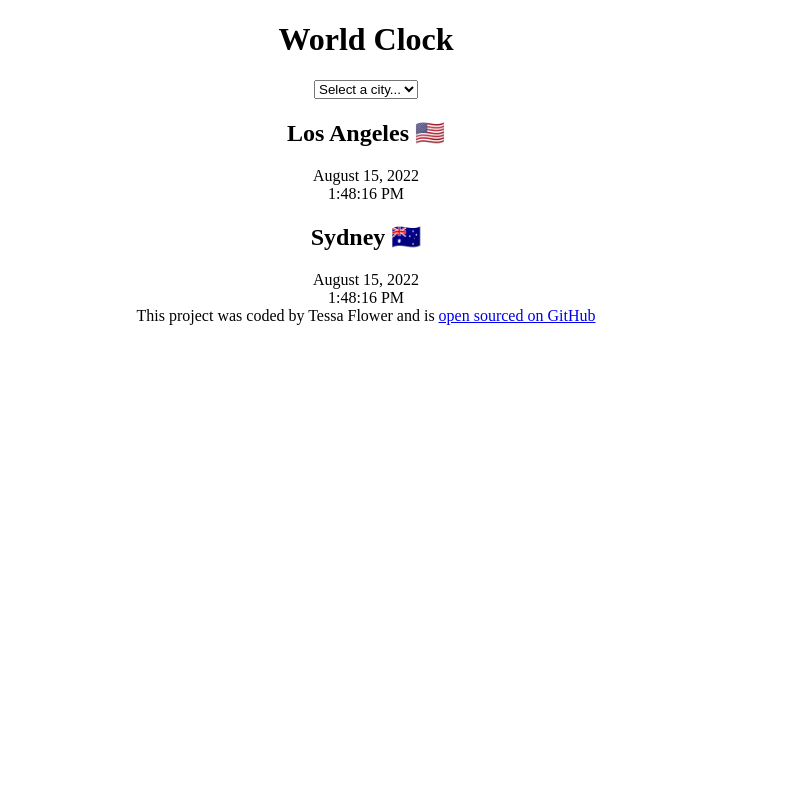
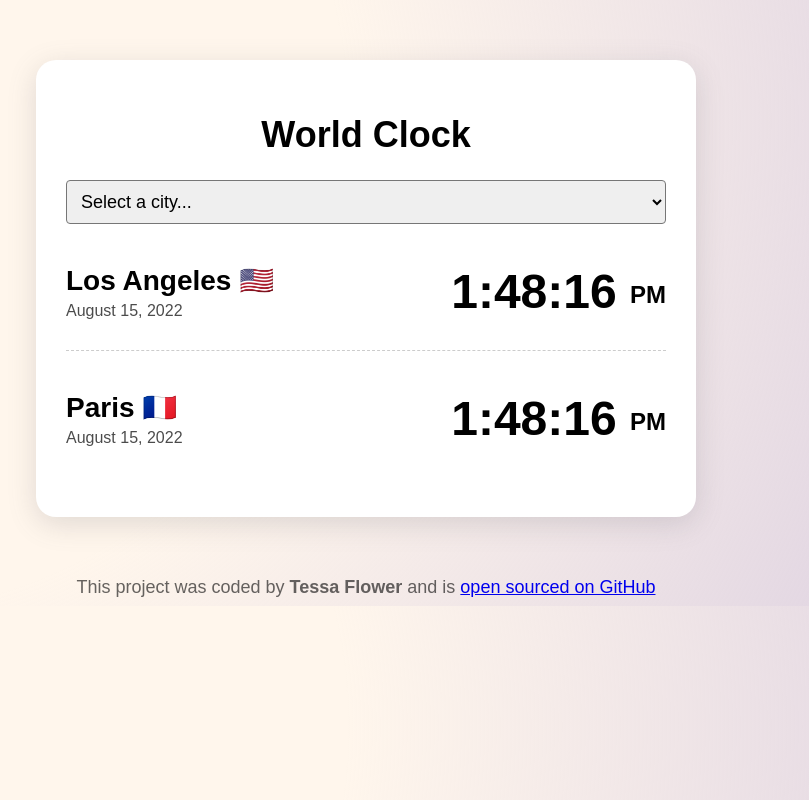
Before and after one commit to tessaflower/world-clock, a plain HTML site: page index.html in a window 1280 px wide. Shown: the whole page, without its empty margins (274-1083 px from the left). Drawn offline with Linux system fonts and the light colour scheme.

Commit message:
added styling with CSS

```diff
--- a/index.html
+++ b/index.html
@@ -7,7 +7,7 @@
     <title>World Clock</title>
   </head>
   <body>
-    <div class="container"></div>
+    <div class="app-container">
       <h1>World Clock</h1>
       <select name="" id="">
         <option value="">Select a city...</option>
@@ -16,17 +16,22 @@
         <option value="">Auckland</option>
       </select>
       <div class="city">
+        <div>
           <h2>Los Angeles 🇺🇸</h2>
           <div class="date">August 15, 2022</div>
-      <div class="time">1:48:16 PM</div>
+        </div>
+        <div class="time">1:48:16 <small>PM</small></div>
       </div>
       <div class="city">
-      <h2>Sydney 🇦🇺</h2>
+        <div>
+          <h2>Paris 🇫🇷</h2>
           <div class="date">August 15, 2022</div>
-      <div class="time">1:48:16 PM</div>
+        </div>
+        <div class="time">1:48:16 <small>PM</small></div>
+      </div>
     </div>
     <footer>
-      This project was coded by Tessa Flower and is
+      This project was coded by <strong>Tessa Flower</strong> and is
       <a href="https://github.com/tessaflower/world-clock" target="_blank"
         >open sourced on GitHub</a
       >
--- a/src/style.css
+++ b/src/style.css
@@ -1,3 +1,59 @@
 body {
+  background: radial-gradient(
+    circle at 10% 20%,
+    rgb(255, 246, 236) 39.5%,
+    rgba(100, 46, 122, 0.23) 100.2%
+  );
+  font-family: sans-serif;
+}
+h1 {
   text-align: center;
+  font-family: sans-serif;
+  font-size: 36px;
 }
+select {
+  display: block;
+  width: 100%;
+  border-radius: 4px;
+  padding: 10px;
+  font-size: 18px;
+}
+h2 {
+  margin: 0 0 5px;
+  font-size: 28px;
+}
+.app-container {
+  background-color: white;
+  max-width: 600px;
+  margin: 60px auto;
+  padding: 30px;
+  box-shadow: rgba(100, 100, 111, 0.2) 0px 7px 29px 0px;
+  border-radius: 20px;
+}
+
+.city {
+  display: flex;
+  justify-content: space-between;
+  margin: 10px 0;
+  border-bottom: 1px dashed rgba(0, 0, 0, 0.2);
+  padding: 30px 0;
+}
+.city:last-child {
+  border: none;
+}
+.time {
+  font-size: 48px;
+  font-weight: bold;
+}
+.time small {
+  font-size: 24px;
+  vertical-align: middle;
+}
+.date {
+  opacity: 0.7;
+}
+footer {
+  text-align: center;
+  font-size: 18px;
+  color: rgba(0, 0, 0, 0.6);
+}
```
Lines whose indentation alone changed are shown as unchanged.
